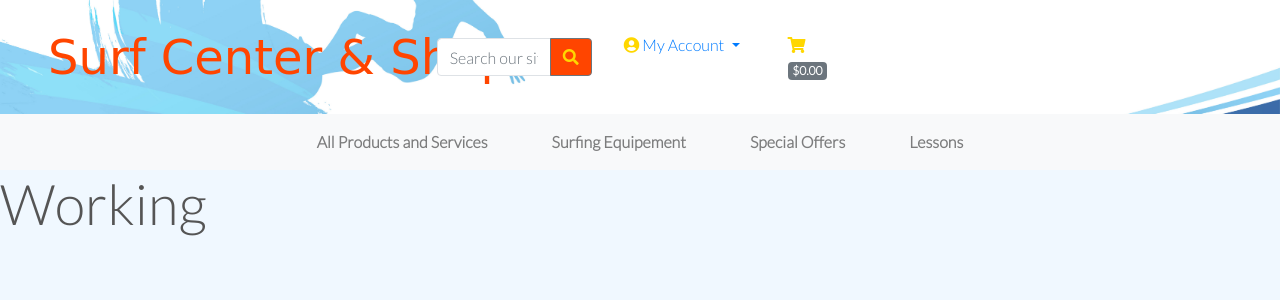
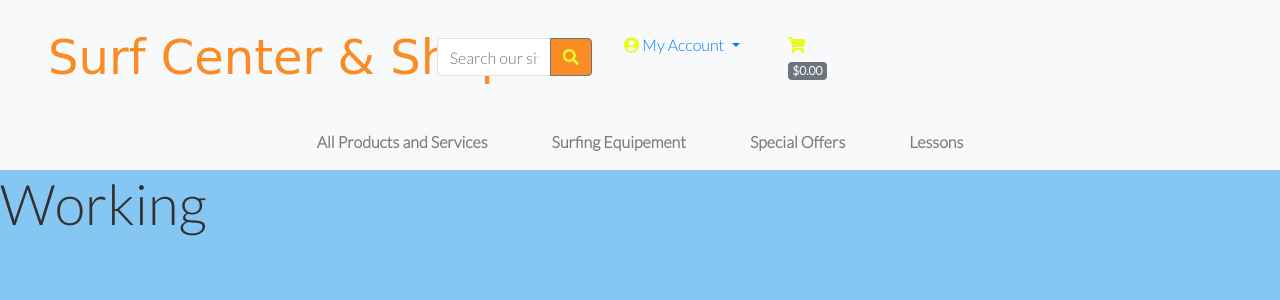
Before and after one commit to jjanczynska/surf-center, a Django app: page / in a window 1280 px wide. Shown: the top 300 px of the page. Run offline with Django 3.2, Linux system fonts and the light colour scheme; some web fonts are replaced.

Commit message:
Add footer to base.html

```diff
--- a/surf_center/static/css/base.css
+++ b/surf_center/static/css/base.css
@@ -6,9 +6,9 @@
 
 body {
     font-family: 'Lato', sans-serif;
-    color: #555;
+    color: #323031;
     margin: 0;
-    background: #f0f8ff;
+    background: #85C7F2;
     padding: 0;
     box-sizing: border-box;
 
@@ -18,17 +18,13 @@
 /* Header and navigation style*/
 
 header {
-    background-image: url('/media/summer_bkg_53_c.jpg');
-    background-size: cover;
-    background-position: center;
-    background-repeat: no-repeat;
-    overflow: hidden;
+
 }
 
 .navbar-brand {
     font-family: 'Cabin Sketch', cursive;
     font-size: 3em;
-    color: #ff4500;
+    color: #fb8b24;
     margin-left: 1em;
     margin-right: 1em;
 }
@@ -36,19 +32,19 @@
 /* Nav Style */
 
 nav {
-    background-color: rgba(255, 255, 255, 0.8);
+    background-color: #323031;
 }
 
 nav .navbar-nav .nav-link {
-    color: #2b3d4f
+    color: #323031
 }
 
 nav .navbar-nav .nav-item.dropdown .dropdown-menu {
-    background-color: #add8e6;
+    background-color: #17a2b8;
 }
 
 .fas {
-    color: #ffd700;
+    color: #e9fb24;
 }
 
 .search-form .form-control {
@@ -56,9 +52,9 @@
 }
 
 .search-form .btn {
-    background-color: #ff4500;
+    background-color: #fb8b24;
 }
 
 .badge-info {
-    background-color: #17a2b8;
+    background-color: #85C7F2;
 }
--- a/surf_center/surf_center/settings.py
+++ b/surf_center/surf_center/settings.py
@@ -26,7 +26,7 @@
 # SECURITY WARNING: don't run with debug turned on in production!
 DEBUG = True
 
-ALLOWED_HOSTS = ['8000-jjanczynska-surfcenter-8tquorjvs86.ws-eu105.gitpod.io']
+ALLOWED_HOSTS = ['8000-jjanczynska-surfcenter-8tquorjvs86.ws-eu105.gitpod.io', '8000-jjanczynska-surfcenter-8tquorjvs86.ws-eu106.gitpod.io']
 
 
 # Application definition
--- a/surf_center/templates/base.html
+++ b/surf_center/templates/base.html
@@ -160,6 +160,19 @@
     {% block content %}
     {% endblock %}
 
+    <footer>
+      <div class="footer-container">
+        <div class="row">
+          <div class="col-12 d-flex justify-content-center">
+            <a href="" class="social-icon"><i class="fa-brands fa-facebook"></i></a>
+            <a href="" class="social-icon"><i class="fa-brands fa-x-twitter"></i></a>
+            <a href="" class="social-icon"><i class="fa-brands fa-instagram"></i></a>
+            <a href="" class="social-icon"><i class="fa-brands fa-tiktok"></i></a>
+          </div>
+        </div>
+      </div>
+    </footer>
+
     {% block postloadjs %}
     {% endblock %}
 
```
